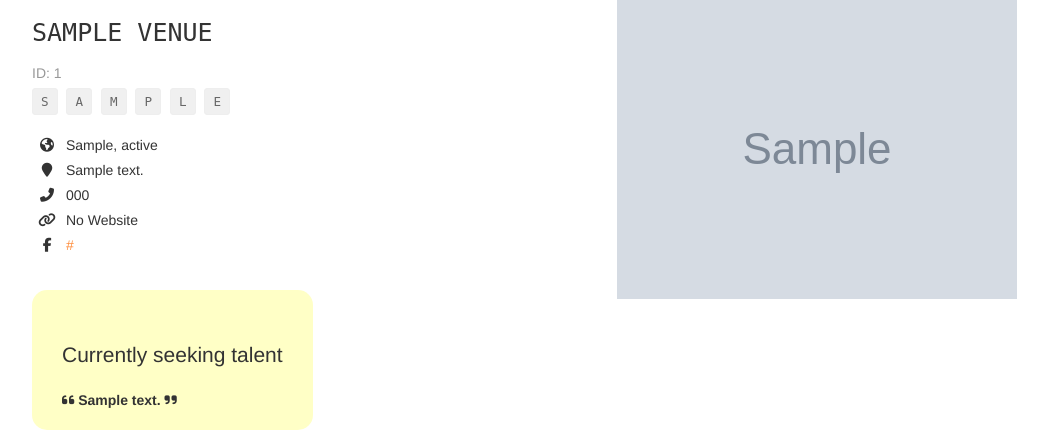
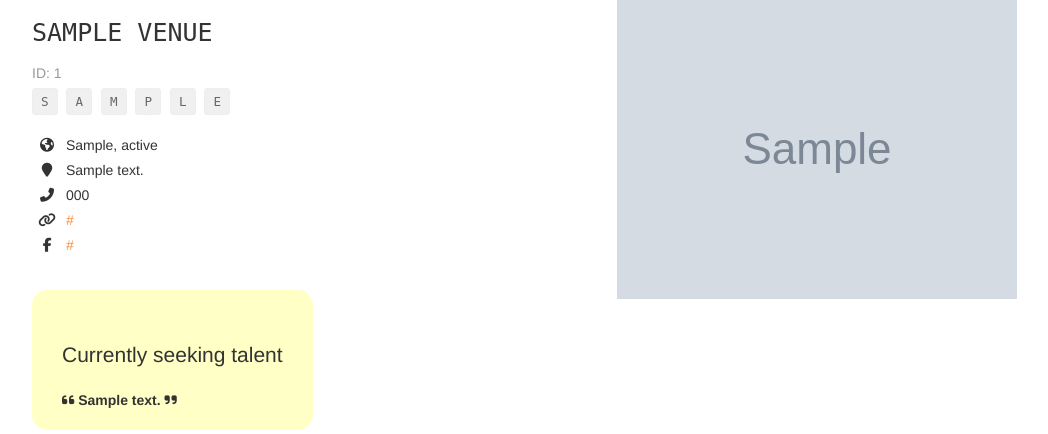
Before and after one commit to tommcginty/Fyyur-Project, a Flask app: page /venues/1 in a window 1280 px wide. Shown: the part 81-515 px from the top of the page, without its empty margins (38-1086 px from the left). Run offline with Flask 2, Linux system fonts and the light colour scheme; tables that the repository leaves empty hold one stand-in row (values such as "Sample post"); grey boxes marked "Sample" are stand-in pictures; some libraries are stand-ins or nearby versions.

Commit message:
Bug fix website_link correctly displaying

```diff
--- a/app.py
+++ b/app.py
@@ -67,7 +67,7 @@ class Artist(db.Model):
     seeking_description = db.Column(db.String())
     #shows = db.relationship('Show', backref='Artist', lazy='true')
 
-    # DONE: implement any missing fields, as a database migration using Flask-Migrate
+# DONE: implement any missing fields, as a database migration using Flask-Migrate
 
 # DONE Implement Show and Artist models, and complete all model relationships and properties, as a database migration.
 class Show(db.Model):
@@ -156,7 +156,6 @@ def show_venue(venue_id):
     if venues is None:
         abort(404)
 
-    #data = venues.serialize_with_shows_details
     data = venues
     return render_template('pages/show_venue.html', venue=data)
 
--- a/templates/pages/show_venue.html
+++ b/templates/pages/show_venue.html
@@ -24,7 +24,7 @@
 			<i class="fas fa-phone-alt"></i> {% if venue.phone %}{{ venue.phone }}{% else %}No Phone{% endif %}
 		</p>
 		<p>
-			<i class="fas fa-link"></i> {% if venue.website %}<a href="{{ venue.website }}" target="_blank">{{ venue.website }}</a>{% else %}No Website{% endif %}
+			<i class="fas fa-link"></i> {% if venue.website_link %}<a href="{{ venue.website }}" target="_blank">{{ venue.website_link }}</a>{% else %}No Website{% endif %}
 		</p>
 		<p>
 			<i class="fab fa-facebook-f"></i> {% if venue.facebook_link %}<a href="{{ venue.facebook_link }}" target="_blank">{{ venue.facebook_link }}</a>{% else %}No Facebook Link{% endif %}
```
